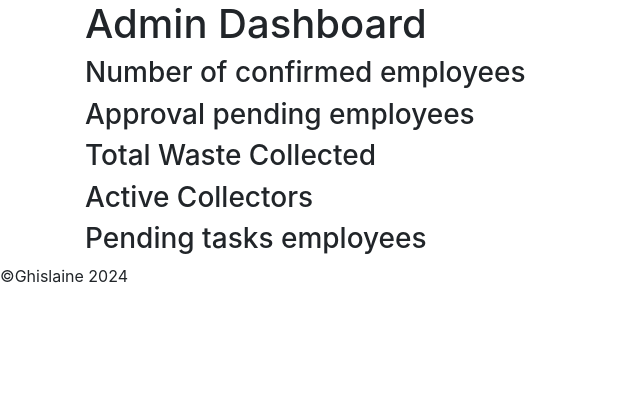
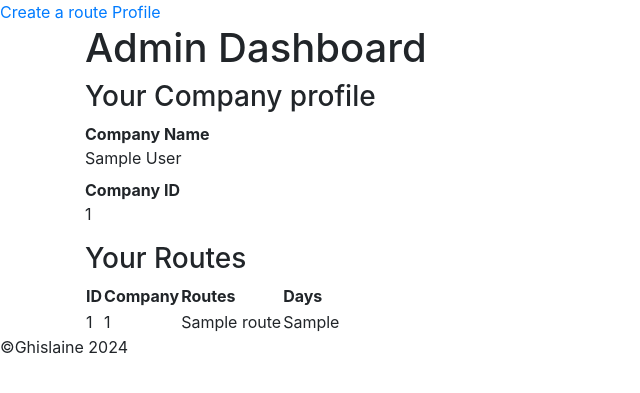
Before and after one commit to Ghyghi/wasteManagement, a Flask app: page /admin/dashboard in a window 1280 px wide. Shown: the top 393 px of the page, without its empty margins (0-640 px from the left). Run offline with Flask 3, Linux system fonts and the light colour scheme; a user stored in the database is signed in; tables that the repository leaves empty hold one stand-in row (values such as "Sample post").

Commit message:
route is not being created

```diff
--- a/waste/forms.py
+++ b/waste/forms.py
@@ -7,12 +7,45 @@ roles = [
     ('Household' , 'Household')
 ]
 
+days_of_the_week = [
+    ('Monday', 'Monday'),
+    ('Tuesday', 'Tuesday'),
+    ('Wednesday', 'Wednesday'),
+    ('Thursday', 'Thursday'),
+    ('Friday', 'Friday'),
+    ('Saturday', 'Saturday'),
+    ('Sunday', 'Sunday')
+]
+
+districts =[
+    ('Gasabo', 'Gasabo'),
+    ('Kicukiro', 'Kicukiro'),
+    ('Nyarugenge', 'Nyarugenge')
+]
+
+gasabo_sectors = [
+    ('Gisozi', 'Gisozi'),
+    ('Kacyiru', 'Kacyiru'),
+    ('Kimironko', 'Kimironko'),
+    ('Remera', 'Remera')
+]
+
+kicukiro_sectors = [
+    ('Gikondo', 'Gikondo'),
+    ('Kanombe', 'Kanombe'),
+    ('Kicukiro', 'Kicukiro')
+]
+
+nyarugenge_sectors = [
+    ('Muhima', 'Muhima'),
+    ('Nyamirambo', 'Nyamirambo'),
+    ('Kimisagara', 'Kimisagara')
+]
 class AdminRegisterForm(FlaskForm):
     companyname = StringField('Company Name', validators=[InputRequired(), Length(min=4, max=25)])
     password = PasswordField('Password', validators=[DataRequired(), Length(min=8, max=50)])
     email = StringField('Email', validators=[DataRequired(), Email()])
     submit = SubmitField('Register')
-
 class AdminLoginForm(FlaskForm):
     companyname = StringField('Company Name', validators=[InputRequired(), Length(min=4, max=25)])
     password = PasswordField('Password', validators=[DataRequired(), Length(min=8, max=50)])
@@ -38,3 +71,8 @@ class ForgotPasswordForm(FlaskForm):
     email = StringField('Email', validators=[DataRequired(), Email()])
     password = PasswordField('Password', validators=[DataRequired(), Length(min=8, max=50)])
     submit = SubmitField('Reset Password')
+class Routess(FlaskForm):
+    company = IntegerField('Company ID', validators=[InputRequired()])
+    days = SelectField('Pickup Day', choices=days_of_the_week, validators=[InputRequired()])
+    district = SelectField('Choose District', choices=districts, validators=[InputRequired()])
+    sector = SelectField('Choose Sector', choices=[], validators=[InputRequired()])
--- a/waste/models.py
+++ b/waste/models.py
@@ -46,3 +46,10 @@ class CollectorUser(db.Model, UserMixin):
 
     def get_id(self):
         return str(self.collector_id)
+
+class Routes(db.Model):
+    __tablename__ = 'routes'
+    route_id = db.Column(db.Integer, primary_key=True, autoincrement=True)
+    company_id = db.Column(db.Integer, db.ForeignKey('adminuser.admin_id', ondelete='CASCADE', onupdate='CASCADE', name='fk_admin_profile_adminuser_adminid'), nullable=False)
+    route_name = db.Column(db.String(255), unique=True, nullable=False)
+    pickup_days = db.Column(db.String(255), nullable=False)
--- a/waste/routes.py
+++ b/waste/routes.py
@@ -107,12 +107,12 @@ def register_routes(app):
 
             #Check if the user exists
 
-            existing_user = AdminUser.query.filter((AdminUser.companyname == companyname) | (AdminUser.email == email)).first()
+            existing_user = AdminUser.query.filter((AdminUser.companyname == companyname) | (AdminUser.adminemail == email)).first()
             if existing_user:
                 flash_message('Company name or email already in use', 'danger')
                 return redirect(url_for('admin_register'))
             else:
-                new_user = AdminUser(companyname = companyname, email = email, password = password, role=role, confirmed = False)
+                new_user = AdminUser(companyname = companyname, adminemail = email, password = password, role=role, confirmed = False)
                 db.session.add(new_user)
                 db.session.commit()
                 flash_message('A confirmaton email has been sent to you email. Please confirm before you proceed to login,', 'success')
@@ -149,8 +149,43 @@ def register_routes(app):
     @app.route('/admin/dashboard')
     @login_required
     def admin_dashboard():
-        return render_template('admin/dashboard.html')
 
+        # Get the admin_id of the currently logged-in admin
+        admin_id = current_user.get_id()
+
+        #Get the company routes and profile
+        routes = Routes.query.filter_by(company_id=admin_id).all()
+        company = AdminUser.query.filter_by(admin_id=admin_id).first()
+        return render_template('admin/dashboard.html', routes=routes, company=company)
+
+    # Register a route
+    @app.route('/route/register', methods=['GET', 'POST'])
+    @login_required
+    def route_register():
+        form = Routess()
+        if form.validate_on_submit():
+            # Handle the form submission
+            company = form.company.data
+            days = form.days.data
+            district = form.district.data
+            sector = form.sector.data
+
+            route_name = f"{sector},{district}"
+
+            #Check whether the route exists
+            existing_route = Routes.query.filter(Routes.route_name == route_name)
+
+            if existing_route:
+                flash_message('Route already exists', 'warning')
+                return redirect(url_for(route_register))
+            else:
+                new_route = Routes(company_id=company, pickup_days=days, route_name=route_name)
+                db.session.add(new_route)
+                db.session.commit()
+                flash_message('Route registered successfully,', 'success')
+                print(f'{route_name} registered with to {company}')
+                return redirect(url_for('admin_dashboard'))
+        return render_template('admin/routes.html', form=form)
     ########### House APIs##################################################
 
     # House register route
@@ -216,7 +251,7 @@ def register_routes(app):
                         return redirect(url_for('login'))
             else:
                 flash_message('Invalid username, role, or password. Please try again.', 'danger')
-                return render_template('login.html', form=form)
+                return render_template('house/login.html', form=form)
         return render_template('house/login.html', form=form)
 
     # House Dashboard Route
--- a/waste/templates/admin/dashboard.html
+++ b/waste/templates/admin/dashboard.html
@@ -4,25 +4,47 @@
 <title>Admin Dashboard</title>
 {% endblock %}
 {% block header %}
-
+    {% include 'admin/navbar.html' %}
 {% endblock %}
 {% block content %}
 <h1>Admin Dashboard</h1>
 <section>
     <div>
-        <h3>Number of confirmed employees</h3>
-    </div>
-    <div>
-        <h3>Approval pending employees</h3>
-    </div>
-    <div>
-        <h3>Total Waste Collected</h3>
-    </div>
-    <div>
-        <h3>Active Collectors</h3>
-    </div>
-    <div>
-        <h3>Pending tasks employees</h3>
+        <h3>Your Company profile</h3>
+        <dl>
+            <dt>Company Name</dt>
+                <dd>{{company.companyname}}</dd>
+            <dt>Company ID</dt>
+                <dd>{{company.admin_id}}</dd>
+        </dl>
     </div>
 </section>
+<section id="your-routes" class="section">
+    <h3>Your Routes</h3>
+    {% if routes|length == 0 %}
+        <p>You don't have any routes yet.</p>
+        <p>Create a route first.</p>
+    {% else %}
+        <table class="routes-table">
+            <thead>
+                <tr>
+                    <th>ID</th>
+                    <th>Company</th>
+                    <th>Routes</th>
+                    <th>Days</th>
+                </tr>
+            </thead>
+            <tbody>
+                {% for route in routes %}
+                <tr>
+                    <td>{{ route.route_id }}</td>
+                    <td>{{ route.company_id }}</td>
+                    <td>{{ route.route_name }}</td>
+                    <td>{{ route.pickup_days }}</td>
+                </tr>
+                {% endfor %}
+            </tbody>
+        </table>
+    {% endif %}
+</section>
 {% endblock %}
--- a/waste/templates/admin/login.html
+++ b/waste/templates/admin/login.html
@@ -1,7 +1,6 @@
 {% extends 'base.html' %}
 {% block title %}Admin Login{% endblock %}
 {% block content %}
-<main>
 <div class="container">
     <h2>Admin Login</h2>
     <form id="loginForm" method="POST" action="/admin/login" novalidate autocomplete="on">
@@ -23,7 +22,6 @@
     </form>
     <a href="/forgot_password">Forgot Password</a>
 </div>
-</main>
 
 <style>
     body {
--- /dev/null
+++ b/waste/templates/admin/navbar.html
@@ -0,0 +1,4 @@
+<nav>
+    <a href="{{ url_for('route_register') }}">Create a route</a>
+    <a href="">Profile</a>
+</nav>
--- a/waste/templates/admin/register.html
+++ b/waste/templates/admin/register.html
@@ -3,7 +3,6 @@
 <title>Admin Register</title>
 {% endblock %}
 {% block content %}
-<main>
 <div class="container">
     <h2>Admin Register</h2>
     <form id="registerForm" method="POST" action="/admin/register" novalidate>
@@ -29,7 +28,6 @@
         {{ form.submit(class="btn btn-primary") }}
     </form>
 </div>
-</main>
 
 <style>
     body {
--- a/waste/templates/base.html
+++ b/waste/templates/base.html
@@ -23,6 +23,7 @@
             {% endwith %}
             {% block content %}{% endblock %}
         </div>
+
         <script>
             document.addEventListener('DOMContentLoaded', function() {
                 setTimeout(function() {
@@ -33,6 +34,7 @@
                 }, 5000); // 5000ms = 5 seconds
             });
         </script>
+        {% block script %}{% endblock %}
     </main>
     <footer> &copy;Ghislaine 2024</footer>
 
```
Also changed, not shown: waste/templates/admin/routes.html (added, +69 -0 lines). Lines whose indentation alone changed are shown as unchanged.
